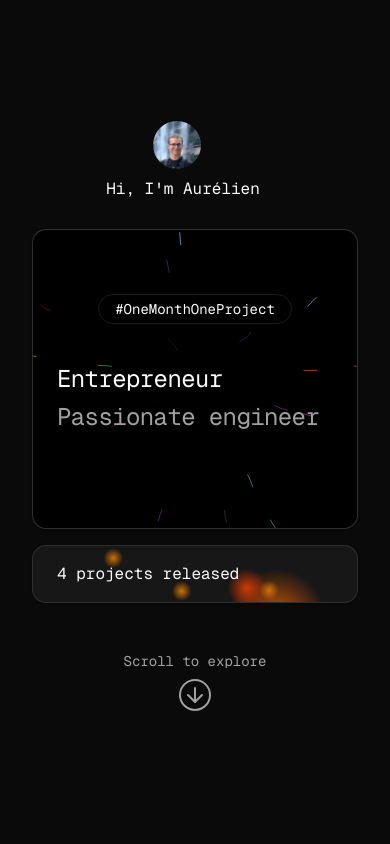
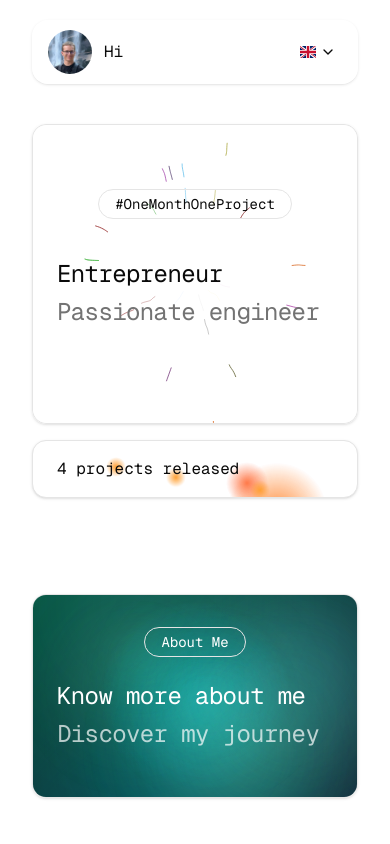
Before and after one commit to AurelienVasseur/portfolio, a Next.js app: page /en in a window 390 px wide. Shown: the top 844 px of the page. Built offline with nearby package versions, Linux system fonts and the light colour scheme.

Commit message:
Responsive

```diff
--- a/src/app/[locale]/page.tsx
+++ b/src/app/[locale]/page.tsx
@@ -9,7 +9,7 @@ import AboutMe from "@/components/sections/about-me";
 import ContactSection from "@/components/sections/contact-section";
 import TestimonialsSection from "@/components/sections/testimonials-section";
 import MenuSection from "@/components/sections/menu-section";
-import { useEffect, useRef } from "react";
+import { useEffect, useRef, useState } from "react";
 import { AnimatePresence, motion, useInView } from "framer-motion";
 
 export default function Home() {
@@ -21,6 +21,10 @@ export default function Home() {
   const heroInView = useInView(heroRef, { amount: 0.001 });
   const menuInView = useInView(menuRef, { amount: 0.001 });
   const contentInView = useInView(contentRef, { amount: 0.001 });
+
+  const [isSmallScreen, setIsSmallScreen] = useState<boolean | undefined>(
+    undefined
+  );
 
   const scrollTo = (id: string, block: ScrollLogicalPosition = "start") => {
     if (locked.current) return;
@@ -43,27 +47,32 @@ export default function Home() {
     }, 500);
   };
 
+  useEffect(() => {
+    const isSmall = window.matchMedia("(max-width: 767px)").matches;
+    setIsSmallScreen(isSmall);
+  }, []);
+
   // Toute action dans hero => scroll vers menu
   useEffect(() => {
+    if (isSmallScreen) return;
     const handleHeroInteraction = (e: Event) => {
       if (!heroInView || locked.current) return;
       e.preventDefault();
       scrollTo("menu", "center");
     };
-
     const heroEvents = ["wheel", "click", "touchstart", "keydown", "mousedown"];
     heroEvents.forEach((evt) =>
       window.addEventListener(evt, handleHeroInteraction, { passive: false })
     );
-
     return () => {
       heroEvents.forEach((evt) =>
         window.removeEventListener(evt, handleHeroInteraction)
       );
     };
-  }, [heroInView]);
+  }, [heroInView, isSmallScreen]);
 
   useEffect(() => {
+    if (isSmallScreen) return;
     const onKeyDown = (e: KeyboardEvent) => {
       if (locked.current || !menuInView) return;
       if (e.key === "Escape") {
@@ -78,42 +87,36 @@ export default function Home() {
       }
     };
     window.addEventListener("keydown", onKeyDown);
-
     const onScroll = (e: WheelEvent) => {
       if (locked.current || !menuInView) return;
       // Scroll disabled
       e.preventDefault();
     };
     window.addEventListener("wheel", onScroll, { passive: false });
-
     return () => {
       window.removeEventListener("keydown", onKeyDown);
       window.removeEventListener("wheel", onScroll);
     };
-  }, [menuInView]);
+  }, [menuInView, isSmallScreen]);
 
   // Si on est tout en haut de content → scroll vers menu
   useEffect(() => {
+    if (isSmallScreen) return;
     const contentEl = contentRef.current;
     if (!contentEl) return;
-
     const onContentScroll = () => {
       if (locked.current) return;
       if (!contentInView) return;
-
       const isScrolledToTop = contentEl.scrollTop === 0;
-
       if (isScrolledToTop) {
         scrollTo("menu", "center");
       }
     };
-
     contentEl.addEventListener("scroll", onContentScroll);
-
     return () => {
       contentEl.removeEventListener("scroll", onContentScroll);
     };
-  }, [contentInView]);
+  }, [contentInView, isSmallScreen]);
 
   return (
     <div className="relative flex min-h-screen flex-col overflow-hidden">
@@ -129,15 +132,15 @@ export default function Home() {
             initial={{ opacity: 0 }}
             animate={{ opacity: 1 }}
             transition={{ duration: 0.7, delay: 0.5 }}
-            className="dark bg-background text-foreground flex justify-center items-center h-screen relative"
+            className="dark bg-background text-foreground hidden md:flex justify-center items-center h-screen relative"
           >
-            <HeroSection />
+            <HeroSection className="h-screen mx-auto max-w-5xl fixed px-8" />
           </motion.div>
         </AnimatePresence>
         <div
           id="menu"
           ref={menuRef}
-          className="z-10 h-[120vh] w-full transition-all duration-5000 backdrop-blur supports-[backdrop-filter]:bg-background/10 flex justify-center items-center rounded-t-4xl"
+          className="z-10 h-[120vh] w-full transition-all duration-5000 backdrop-blur supports-[backdrop-filter]:bg-background/10 hidden md:flex justify-center items-center rounded-t-4xl"
         >
           <MenuSection />
         </div>
@@ -146,16 +149,34 @@ export default function Home() {
           ref={contentRef}
           className="bg-background relative overflow-y-auto h-[100vh] z-20 shadow-2xl"
         >
-          <Header />
-          <div id="contentStart" className="h-24 w-full bg-background" />
-          <div className="flex flex-col px-8 pt-10 space-y-24 md:space-y-32 mx-auto max-w-5xl">
+          <AnimatePresence>
+            <Header key="header" />
+            <div
+              id="contentStart"
+              className="h-24 w-full bg-background hidden md:block"
+            />
+            <motion.div
+              key="content"
+              initial={{ y: 50, opacity: 0 }}
+              animate={{ y: 0, opacity: 1 }}
+              transition={{
+                duration: 0.5,
+                delay: 0.5,
+                type: "spring",
+                stiffness: 100,
+                damping: 10,
+              }}
+              className="flex flex-col px-8 pt-10 space-y-24 md:space-y-32 mx-auto max-w-5xl"
+            >
+              {isSmallScreen && <HeroSection />}
               <AboutMe />
               <ExperiencesSection />
               <ProjectsSection />
               <ContactSection />
               <TestimonialsSection />
               <Footer />
-          </div>
+            </motion.div>
+          </AnimatePresence>
         </div>
       </main>
     </div>
--- a/src/components/layout/header.tsx
+++ b/src/components/layout/header.tsx
@@ -25,6 +25,7 @@ export function Header() {
   const [activeLocale, setActiveLocale] = useState(locale);
   const [isNewLocaleJapanese, setIsNewLocaleJapanese] = useState(false);
   const [japaneseMessageIndex, setJapaneseMessageIndex] = useState(0);
+  const [isJapaneseEasterEgg, setIsJapaneseEasterEgg] = useState(false);
 
   const japaneseMessages = [
     tLocales("Japanese.messages.didYouUnderstand"),
@@ -57,6 +58,7 @@ export function Header() {
   }, [activeSection]);
 
   const handleLocaleChange = (newLocale: string) => {
+    setIsJapaneseEasterEgg(newLocale === "ja");
     setIsLocaleChanging(true);
     setTimeout(() => {
       setActiveLocale(newLocale);
@@ -106,7 +108,7 @@ export function Header() {
           <motion.header
             id="header"
             key="header"
-            initial={{ y: 0, opacity: 0 }}
+            initial={{ y: -200, opacity: 0 }}
             animate={{ y: 0, opacity: 1 }}
             exit={{ y: -100, opacity: 0 }}
             transition={{ type: "spring", stiffness: 100, damping: 10 }}
@@ -162,7 +164,10 @@ export function Header() {
             animate={{ top: 0, opacity: 1 }}
             exit={{ y: 40, opacity: 0 }}
             transition={{ duration: 0.2 }}
-            className="dark fixed top-0 left-0 w-full h-full z-50 bg-background"
+            className={cn(
+              "fixed top-0 left-0 w-full h-full z-50 bg-background text-foreground md:bg-foreground md:text-background md:dark:bg-background md:dark:text-foreground",
+              isJapaneseEasterEgg && "md:bg-background md:text-foreground"
+            )}
           >
             <AnimatePresence>
               {locales.map(
@@ -185,7 +190,7 @@ export function Header() {
                         stiffness: 100,
                         damping: 10,
                       }}
-                      className=" fixed w-full h-full flex items-center justify-center text-white text-2xl"
+                      className="fixed w-full h-full flex items-center justify-center text-2xl"
                     >
                       {l.message}
                     </motion.span>
@@ -204,7 +209,7 @@ export function Header() {
                     stiffness: 100,
                     damping: 10,
                   }}
-                  className=" fixed w-full h-full flex items-center justify-center text-white text-2xl"
+                  className=" fixed w-full h-full flex items-center justify-center text-2xl"
                 >
                   {japaneseMessages[japaneseMessageIndex]}
                 </motion.span>
--- a/src/components/sections/hero-section.tsx
+++ b/src/components/sections/hero-section.tsx
@@ -16,8 +16,9 @@ import { FireEffect } from "../ui/fire-effect";
 import Link from "next/link";
 import { motion, useScroll, useTransform } from "framer-motion";
 import { useTranslations } from "next-intl";
+import { cn } from "@/lib/utils";
 
-export function HeroSection() {
+export function HeroSection({ className }: { className?: string }) {
   const { scrollY } = useScroll();
   const scale = useTransform(scrollY, [0, 300], [1, 0.8]);
   const t = useTranslations("HomePage");
@@ -25,7 +26,10 @@ export function HeroSection() {
   return (
     <section
       id="hero"
-      className="h-screen mx-auto max-w-5xl w-full fixed space-y-24 flex flex-col justify-center px-8"
+      className={cn(
+        "w-full space-y-24 flex flex-col justify-center",
+        className
+      )}
     >
       <motion.div
         className="flex flex-col space-y-7"
@@ -41,7 +45,7 @@ export function HeroSection() {
       >
         <Link
           href="/"
-          className="mr-6 flex flex-col space-x-3 space-y-2 items-center justify-center"
+          className="mr-6 hidden md:flex flex-col space-x-3 space-y-2 items-center justify-center"
         >
           <Avatar className="size-12">
             <AvatarImage src="/aurelien.jpg" />
@@ -159,7 +163,7 @@ export function HeroSection() {
             </CardContent>
           </Card>
         </div>
-        <div
+        {/*<div
           onClick={() => {
             document
               .getElementById("header")
@@ -187,7 +191,7 @@ export function HeroSection() {
               <path d="m19 12-7 7-7-7" />
             </svg>
           </div>
-        </div>
+        </div>*/}
       </motion.div>
     </section>
   );
```
Lines whose indentation alone changed are shown as unchanged.
